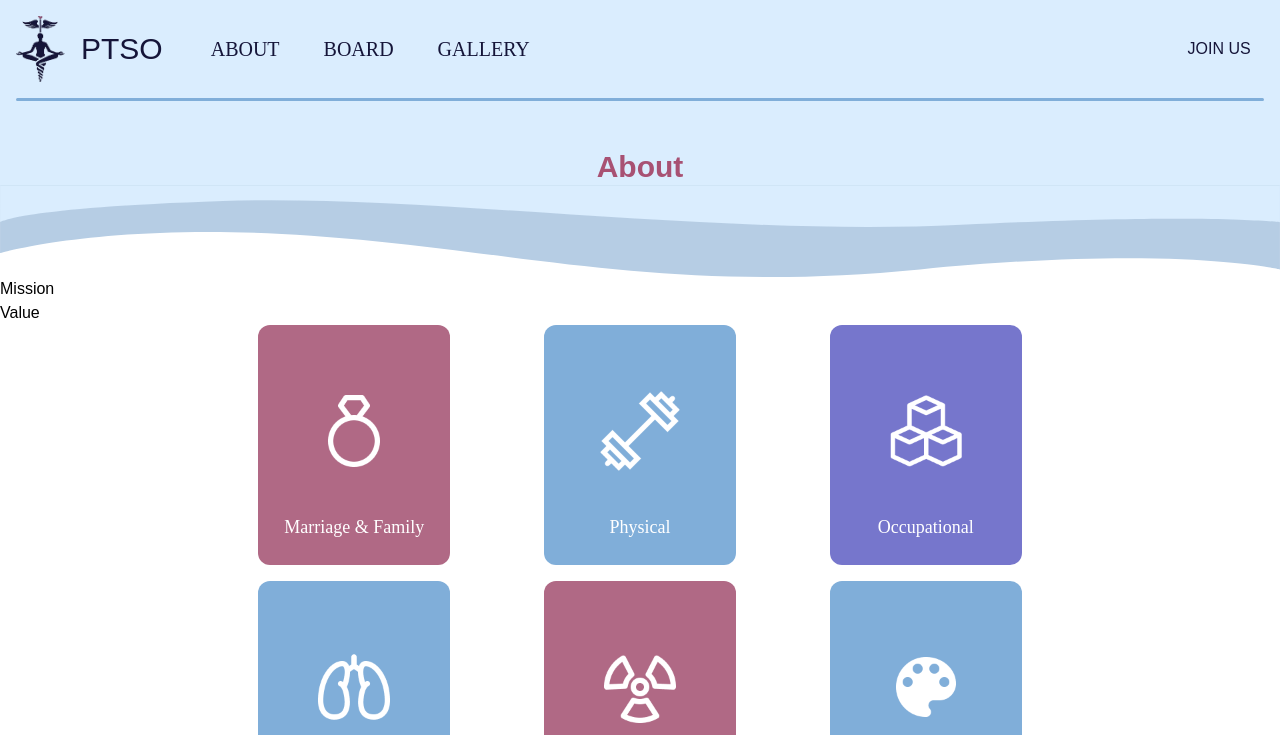
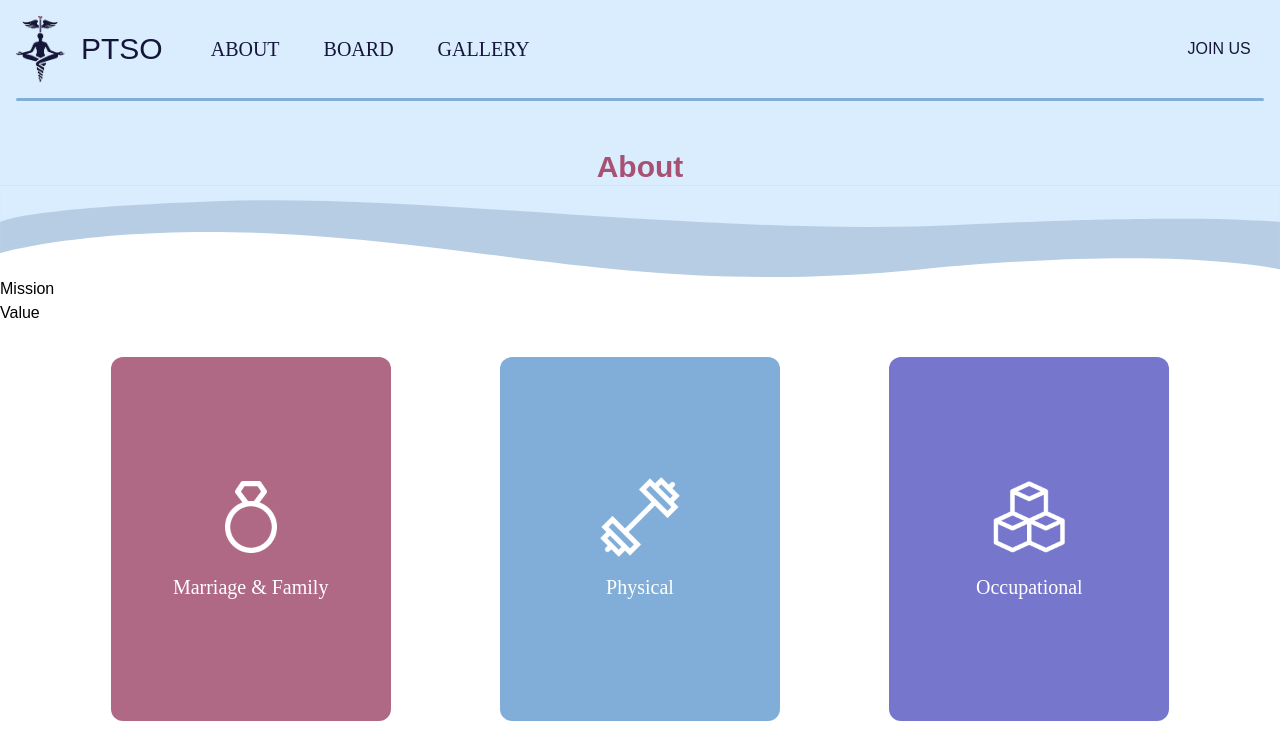
Before and after one commit to acm-ucr/ptso-website, a Next.js app: page /about in a window 1280 px wide. Shown: the top 735 px of the page. Built offline with nearby package versions, Linux system fonts and the light colour scheme; a web font is replaced by a local one.

Commit message:
Fixed all the comments left for Therapy Card

```diff
--- a/src/components/about/TherapyCard.tsx
+++ b/src/components/about/TherapyCard.tsx
@@ -10,9 +10,9 @@ interface TherapyCardProps {
 
 const TherapyCard = ({ image, name, alt, color }: TherapyCardProps) => {
   return (
-    <div className="flex justify-center">
-      <div className={`${color} flex h-60 w-48 flex-col items-center justify-center rounded-xl p-6`}>
-        <div className="flex-1 flex items-center">
+    <div
+      className={`${color} mx-auto flex w-3/4 flex-col items-center justify-between space-y-4 rounded-xl py-30`}
+    >
       <Image
         src={image}
         alt={alt}
@@ -20,10 +20,8 @@ const TherapyCard = ({ image, name, alt, color }: TherapyCardProps) => {
         height={80}
         className="object-contain"
       />
-        </div>
-        <div className="font-beVietnamPro text-center text-lg text-white">
+      <div className="font-beVietnamPro text-center text-xl text-white">
         {name}
-        </div>
       </div>
     </div>
   );
--- a/src/components/about/TherapyTypes.tsx
+++ b/src/components/about/TherapyTypes.tsx
@@ -1,29 +1,17 @@
 import TherapyCard from "./TherapyCard";
 import { therapyTypes } from "@/data/TherapyTypes";
 
-const colorClasses = [
-  "bg-ptso-pink-secondary",
-  "bg-ptso-blue-accent",
-  "bg-ptso-purple-primary",
-  "bg-ptso-blue-accent",
-  "bg-ptso-pink-secondary",
-  "bg-ptso-blue-accent",
-  "bg-ptso-purple-primary",
-  "bg-ptso-blue-accent",
-  "bg-ptso-pink-secondary",
-];
-
 const TherapyTypes = () => {
   return (
-    <div className="flex w-full flex-col items-center">
-      <div className="grid w-2/3 grid-cols-1 gap-x-1 gap-y-4 sm:grid-cols-2 md:grid-cols-3 lg:grid-cols-3">
+    <div className="mx-auto w-11/12 max-w-6xl py-8">
+      <div className="grid grid-cols-1 gap-4 sm:grid-cols-2 md:grid-cols-3">
         {therapyTypes.map((therapy, index) => (
           <TherapyCard
-            key={`${therapy.name}-${index}`}
+            key={index}
             image={therapy.image}
             name={therapy.name}
             alt={therapy.alt}
-            color={colorClasses[index]}
+            color={therapy.color}
           />
         ))}
       </div>
--- a/src/data/TherapyTypes.ts
+++ b/src/data/TherapyTypes.ts
@@ -9,10 +9,11 @@ import Ring from "@/public/assets/about/therapyTypes/ring.webp";
 import TalkingHead from "@/public/assets/about/therapyTypes/talkingHead.webp";
 import Weight from "@/public/assets/about/therapyTypes/weight.webp";
 
-interface TherapyType {
+export interface TherapyType {
   name: string;
   image: StaticImageData;
   alt: string;
+  color: string;
 }
 
 export const therapyTypes: TherapyType[] = [
@@ -20,45 +21,54 @@ export const therapyTypes: TherapyType[] = [
     name: "Marriage & Family",
     image: Ring,
     alt: "Wedding rings icon",
+    color: "bg-ptso-pink-secondary",
   },
   {
     name: "Physical",
     image: Weight,
     alt: "Weight lifting icon",
+    color: "bg-ptso-blue-accent",
   },
   {
     name: "Occupational",
     image: Blocks,
     alt: "Building blocks icon",
+    color: "bg-ptso-purple-primary",
   },
   {
     name: "Respiratory",
     image: Lungs,
     alt: "Lungs icon",
+    color: "bg-ptso-blue-accent",
   },
   {
     name: "Radiation",
     image: Radiation,
     alt: "Radiation symbol icon",
+    color: "bg-ptso-pink-secondary",
   },
   {
     name: "Art",
     image: Art,
     alt: "Art palette icon",
+    color: "bg-ptso-blue-accent",
   },
   {
     name: "Speech-Language",
     image: TalkingHead,
     alt: "Talking head icon",
+    color: "bg-ptso-purple-primary",
   },
   {
     name: "Music",
     image: Music,
     alt: "Music notes icon",
+    color: "bg-ptso-blue-accent",
   },
   {
     name: "Counseling",
     image: Masks,
     alt: "Theater masks icon",
+    color: "bg-ptso-pink-secondary",
   },
 ];
```
Lines whose indentation alone changed are shown as unchanged.
